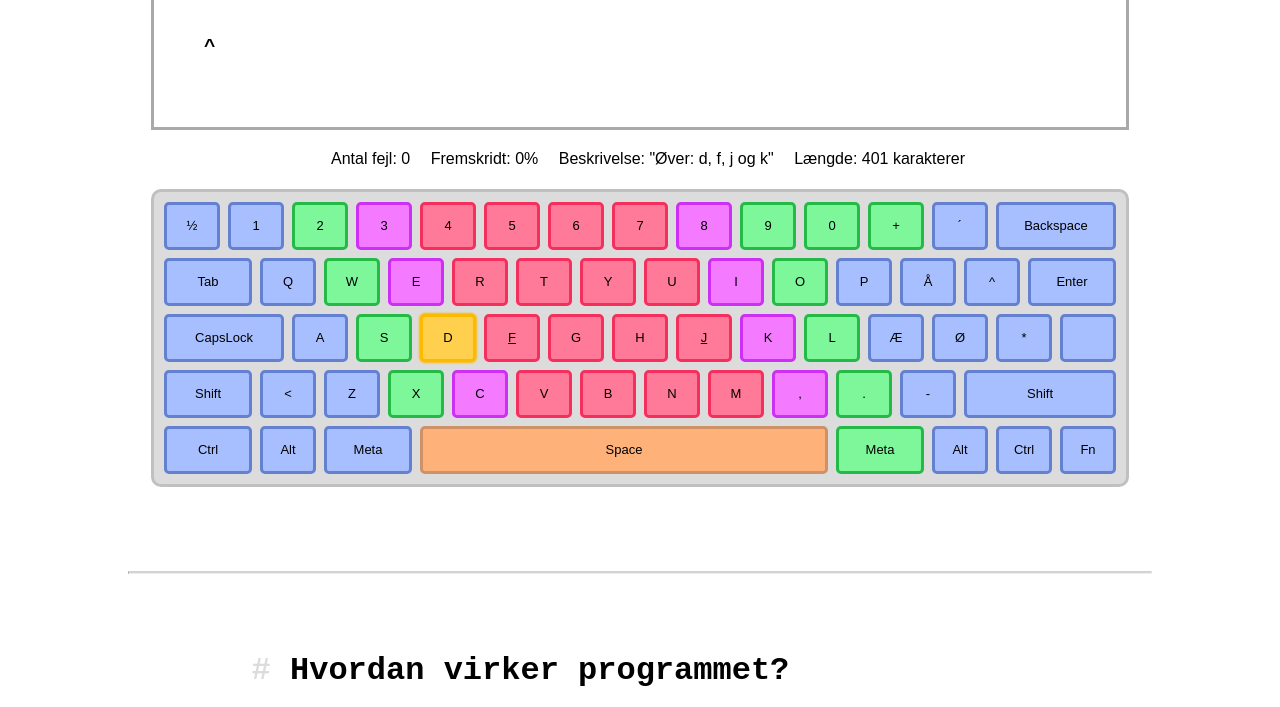
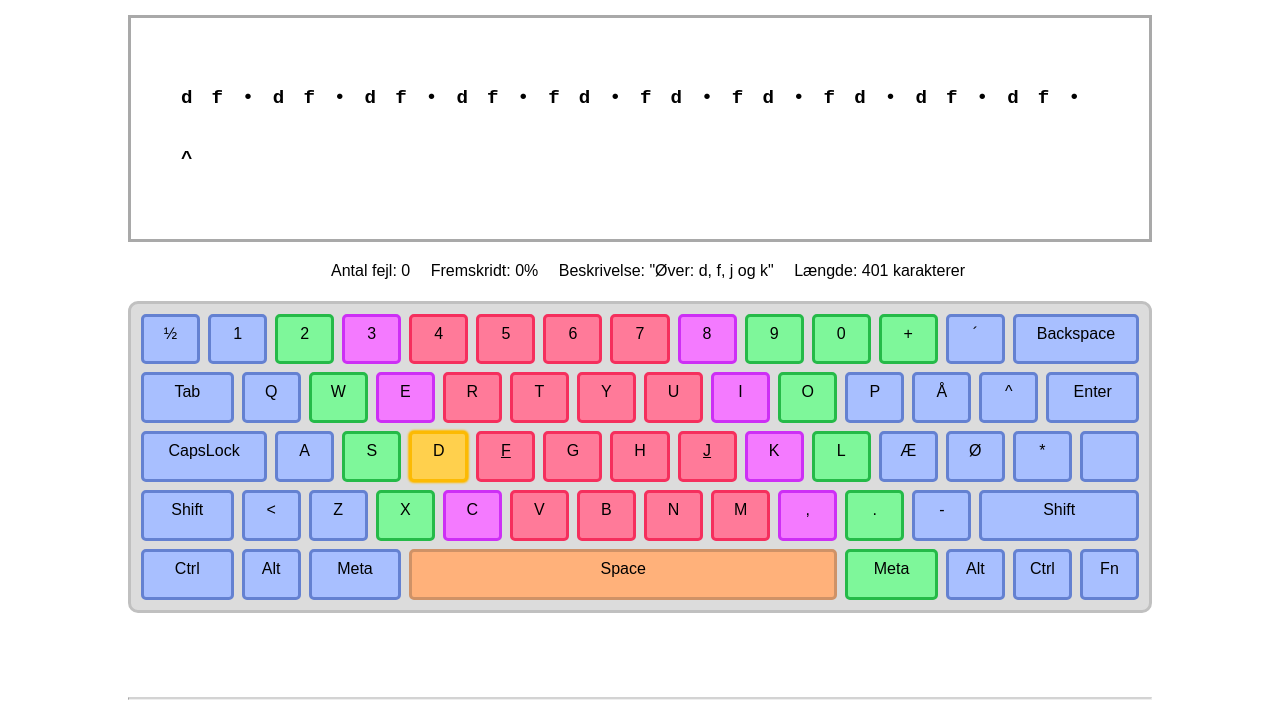
Before and after one commit to linnnus/skriv-vold-hurtigt, a plain HTML site: page index.html in a window 1280 px wide. Shown: the part 201-908 px from the top of the page. Drawn offline with Linux system fonts and the light colour scheme.

Commit message:
adaptive keyboard size

```diff
--- a/css/game.css
+++ b/css/game.css
@@ -1,24 +1,18 @@
 .keyboard-container {
   width: min-content;
 }
-/* hide title if screen is to small */
-@media screen and (max-height: 800px) {
-  .title {
-    display: none;
-  }
-}
 
 /* center align items  */
-.game {
+.game-container {
   display: flex;
   flex-direction: column;
   align-items: center;
   width: 100%;
-  max-width: 1100px;
+  max-width: 1100px; /* this should be the only place where we limit this stuff */
 }
 
 /* give items space */
-.game > * {
+.game-container > * {
   margin-bottom: 2%;
 }
 
@@ -26,21 +20,14 @@
 /*********************** TEXT STUFF ***********************************/
 
 #text-container {
-  max-width: 1100px;
-  width: calc(100% - 100px);
   border: 3px solid darkgrey;
   padding: 50px;
   overflow: hidden;
-
 	width: 100%;
-	max-width: 978px;
-
   font-family: "Courier New", Courier, monospace;
   font-size: 1.2em;
-
 	display: grid;
 	grid-template-columns: repeat(30, 1fr);
-
 }
 
 .text-letter, .text-pointer {
--- a/css/keyboard.css
+++ b/css/keyboard.css
@@ -20,7 +20,7 @@
 
 .keyboard-base {
   /* size */
-  width: min-content;
+  width: 100%;
   padding: 10px;
 
   /* look */
@@ -30,10 +30,11 @@
 
   /* grid setup */
   display: grid;
-  grid-template-columns: repeat(30, 24px);
-  grid-template-rows: repeat(5, 48px);
+  grid-template-columns: repeat(30, 1fr);
+  grid-template-rows: repeat(5, 1fr);
   grid-gap: 8px;
-
+  box-sizing: border-box;
+  height: 100%;
 }
 
 .keyboard-base > .key {
@@ -45,9 +46,10 @@
   /* text */
   text-align: center;
   font-family: Arial, Helvetica, sans-serif;
-  font-size: 13px;
-  padding-top: 1em;
-                              /* make text unselectable */
+  font-size: 1rem;
+  padding-top: .5em;
+
+	/* make text unselectable */
   -webkit-user-select: none;  /* Chrome all / Safari all */
   -moz-user-select: none;     /* Firefox all */
   -ms-user-select: none;      /* IE 10+ */
@@ -58,49 +60,18 @@
 }
 
 /* special key postitioning */
-
-.keyboard-base > .space {
-  grid-column: span 13;
-}
-
-.keyboard-base > .backspace {
-  grid-column: span 4;
-}
-
-.keyboard-base > .tab {
-  grid-column: span 3;
-}
-
-.keyboard-base > .enter {
-  grid-column: span 3;
-}
-
-.keyboard-base > .capslock {
-  grid-column: span 4;
-}
-
-.keyboard-base > .return {
-  grid-column: span 2;
-}
-
-.keyboard-base > .leftshift {
-  grid-column: span 3;
-}
-
-.keyboard-base > .rightshift {
-  grid-column: span 5;
-}
-
-.keyboard-base > .leftctrl {
-  grid-column: span 3;
-}
-
-.keyboard-base > .command {
-  grid-column: span 3;
-}
+.keyboard-base > .space { grid-column: span 13; }
+.keyboard-base > .backspace { grid-column: span 4; }
+.keyboard-base > .tab { grid-column: span 3; }
+.keyboard-base > .enter { grid-column: span 3; }
+.keyboard-base > .capslock { grid-column: span 4; }
+.keyboard-base > .return { grid-column: span 2; }
+.keyboard-base > .leftshift { grid-column: span 3; }
+.keyboard-base > .rightshift { grid-column: span 5; }
+.keyboard-base > .leftctrl { grid-column: span 3; }
+.keyboard-base > .command { grid-column: span 3; }
 
 /* Finger classes */
-
 .index-finger {
   background-color: var(--light-red);
   border-color: var(--dark-red);
@@ -164,3 +135,20 @@
 #f.key, #j.key {
   text-decoration: underline;
 }
+
+/* Aspect ratio stuff */
+.aspect-ratio-box {
+	width: 100%;
+  height: 0;
+  overflow: hidden;
+  padding-top: calc(298 / 978 * 100%);
+  background: white;
+  position: relative;
+}
+.aspect-ratio-box-inner {
+  position: absolute;
+  top: 0;
+  left: 0;
+  width: 100%;
+  height: 100%;
+}
--- a/index.html
+++ b/index.html
@@ -27,7 +27,7 @@
 
 		<h1 class="title" id="title">Lær at skrive blindskrift</h1>
 
-		<div class="game">
+		<div class="game-container" id="game-container">
 
 			<div class="text-containder" id="text-container">
 				<p class="text-letter"></p>
@@ -99,12 +99,14 @@
 				<p>Længde: <span id="length">0</span> karakterer</p>
 			</div>
 
-			<div class="keyboard-base">
+			<div class="aspect-ratio-box">
+        <div class="aspect-ratio-box-inner">
+            			<div class="keyboard-base">
 				<div class="key pinkey" id="½">½</div>
-				<div class="key pinkey" id="1" id="1">1</div>
-				<div class="key ring-finger" id="2" id="2">2</div>
-				<div class="key middle-finger" id="3" id="3">3</div>
-				<div class="key index-finger" id="4" id="4">4</div>
+				<div class="key pinkey" id="1">1</div>
+				<div class="key ring-finger" id="2">2</div>
+				<div class="key middle-finger" id="3">3</div>
+				<div class="key index-finger" id="4">4</div>
 				<div class="key index-finger" id="5">5</div>
 				<div class="key index-finger" id="6">6</div>
 				<div class="key index-finger" id="7">7</div>
@@ -129,7 +131,7 @@
 				<div class="key pinkey" id="^">^</div>
 				<div class="key enter pinkey" id="enter">Enter</div>
 				<div class="key capslock pinkey" id="capsLock">CapsLock</div>
-				<div class="key pinkey" id="a" id="a">A</div>
+				<div class="key pinkey" id="a">A</div>
 				<div class="key ring-finger" id="s">S</div>
 				<div class="key middle-finger" id="d">D</div>
 				<div class="key index-finger" id="f">F</div>
@@ -143,7 +145,7 @@
 				<div class="key pinkey" id="*">*</div>
 				<div class="key pinkey" id=""> </div>
 				<div class="key leftshift pinkey" id="left-shift">Shift</div>
-				<div class="key pinkey" id="<"><</div>
+				<div class="key pinkey" id="<">&lt;</div>
 				<div class="key pinkey" id="z">Z</div>
 				<div class="key ring-finger" id="x">X</div>
 				<div class="key middle-finger" id="c">C</div>
@@ -164,6 +166,9 @@
 				<div class="key pinkey" id="right-ctrl">Ctrl</div>
 				<div class="key pinkey" id="fn">Fn</div>
 			</div>
+
+        </div>
+    </div>
 
 		</div>
 
@@ -190,8 +195,6 @@
 						<li>de <span class="red-inline">røde</span> taster skal trykkes med pegefingrene og</li>
 						<li>den <span class="orange-inline">orange</span> tast skal trykkes med tommelfingrene.</li>
 					</ul>
-
-
 					De blå taster i venstre side skal selvfølgeligt trykkes med lillefingeren på den venstre hånd og omvendt. <br>
 					<br>
 					Ved hvert bogstav vil en eller flere taster lyse op. Dem skal du trykke på for at frembringe det rigtige tegn. Hvis to modifikatorer(fx. shift, ctrl. meta el.lign.) lyser op på samme tid, behøver du kun trykke på den ene af dem (selvfølgeligt i kombination med den normale knap). Begge knapper lyser op for at vise, at du kan frit kan vælge den der er nemmest at trykke på i denne bestemte kontekst. <br>
```
